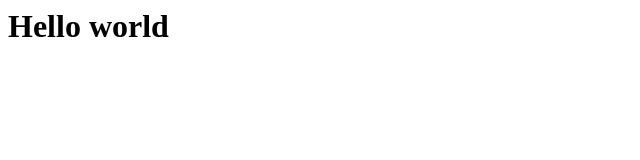
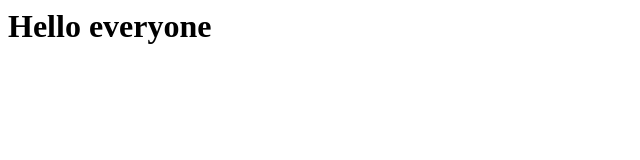
Before and after one commit to lionel-faber/website, a plain HTML site: page index.html in a window 1280 px wide. Shown: the whole page, without its empty margins (0-640 px from the left). Drawn offline with Linux system fonts and the light colour scheme.

Commit message:
Update index.html

```diff
--- a/index.html
+++ b/index.html
@@ -1 +1 @@
-<h1>Hello world</h1>
+<h1>Hello everyone</h1>
```
